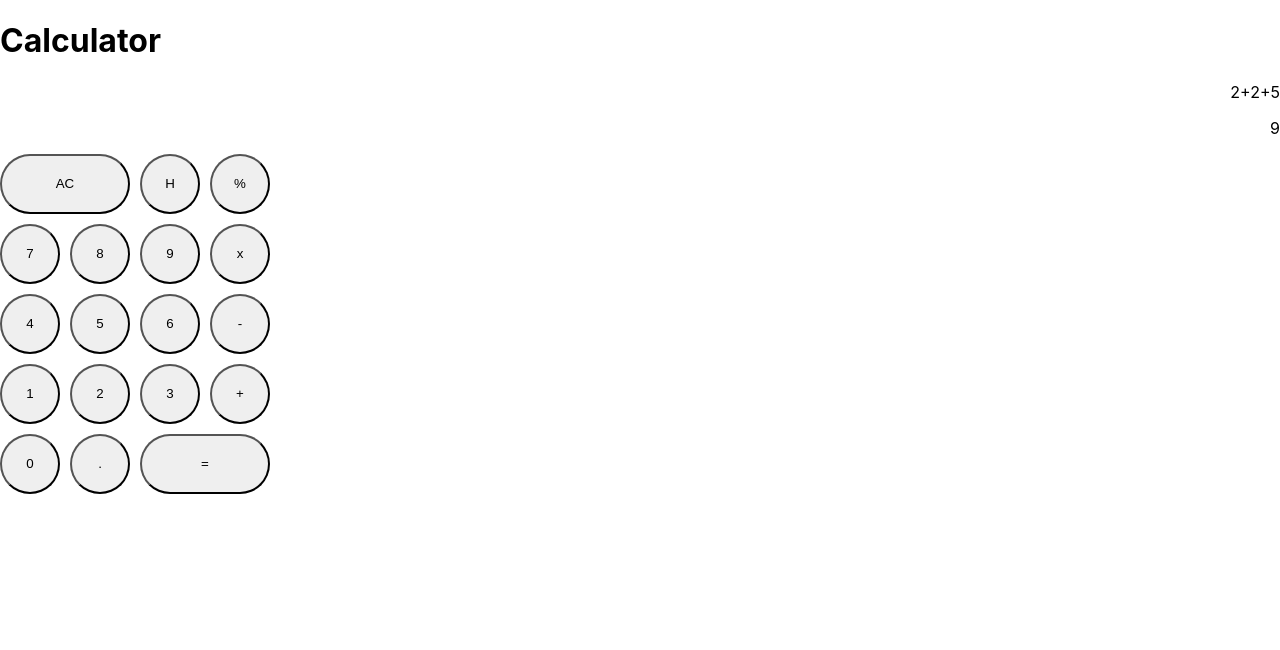
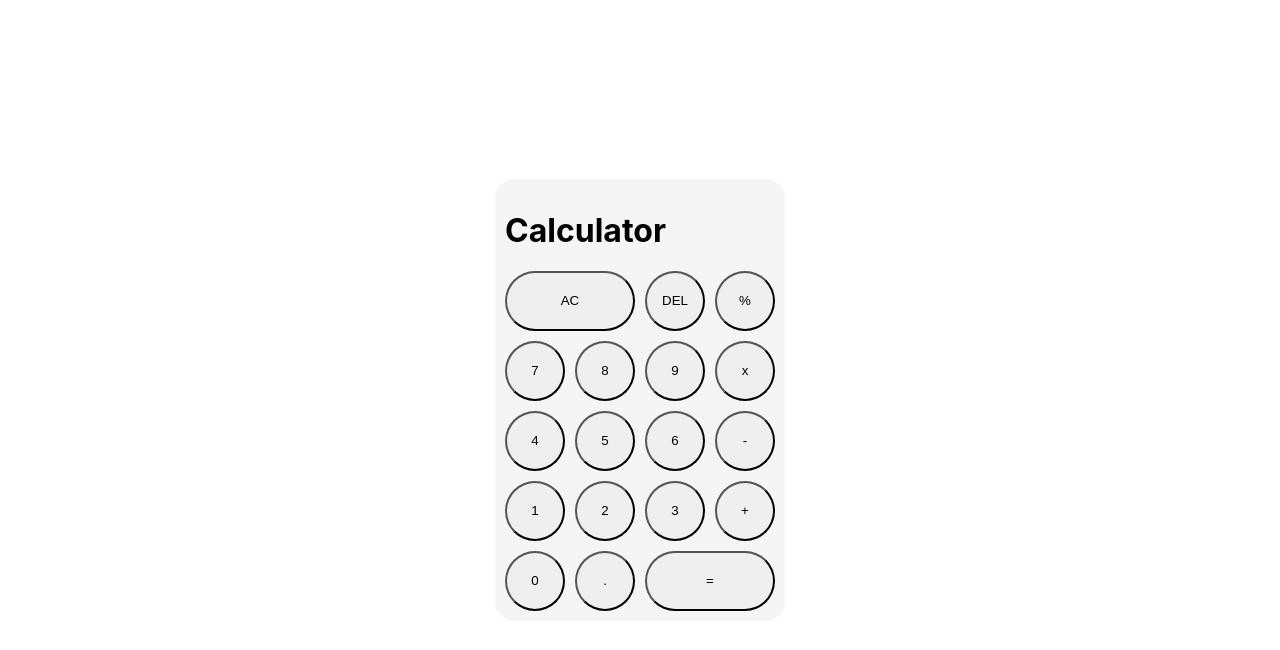
Before and after one commit to AbrarChowdhury/calculator, a React (Create React App) app: page / in a window 1280 px wide. Shown: the top 650 px of the page. Built offline with nearby package versions, Linux system fonts and the light colour scheme.

Commit message:
make it partially functional

```diff
--- a/package.json
+++ b/package.json
@@ -6,6 +6,7 @@
     "@testing-library/jest-dom": "^5.16.1",
     "@testing-library/react": "^12.1.2",
     "@testing-library/user-event": "^13.5.0",
+    "mathjs": "^10.0.2",
     "react": "^17.0.2",
     "react-dom": "^17.0.2",
     "react-scripts": "5.0.0",
--- a/src/App.js
+++ b/src/App.js
@@ -1,12 +1,8 @@
-import Display from "./components/Display";
-import ButtonGrid from "./components/ButtonGrid";
-
+import CalculatorShell from "./components/CalculatorShell";
 function App() {
   return (
     <div className="App">
-      <h1>Calculator</h1>
-      <Display opperation={"2+2+5"} result={9}/>
-      <ButtonGrid/>
+      <CalculatorShell/>
     </div>
   );
 }
--- a/src/components/ButtonGrid.jsx
+++ b/src/components/ButtonGrid.jsx
@@ -1,30 +1,47 @@
 import "./styles.scss"
+import {all, evaluate} from "mathjs"
+function ButtonGrid({operation, setOperation, setResult}) {
 
-function ButtonGrid() {
+    const append= (value) => {
+        setOperation(prevState=>{
+            return prevState+value
+        })
+    }
+
+    const clear = () => {
+        setOperation("")
+        setResult("")
+    }
+
+    const del = () => {
+
+    }
+
+
     return (
         <div id="buttonGrid">
-            <button id="clear" className="wide">AC</button>
-            <button id="history">H</button>
-            <button id="divide">%</button>
+            <button id="clear" className="wide" onClick={clear}>AC</button>
+            <button id="delete">DEL</button>
+            <button id="divide" onClick={()=>append(" / ")}>%</button>
 
-            <button id="seven">7</button>
-            <button id="eight">8</button>
-            <button id="nine">9</button>
-            <button id="multiply">x</button>
+            <button id="seven" onClick={()=>append("7")}>7</button>
+            <button id="eight" onClick={()=>append("8")}>8</button>
+            <button id="nine" onClick={()=>append("9")}>9</button>
+            <button id="multiply" onClick={()=>append(" * ")}>x</button>
 
-            <button id="four">4</button>
-            <button id="five">5</button>
-            <button id="six">6</button>
-            <button id="subtract">-</button>
+            <button id="four" onClick={()=>append("4")}>4</button>
+            <button id="five" onClick={()=>append("5")}>5</button>
+            <button id="six" onClick={()=>append("6")}>6</button>
+            <button id="subtract" onClick={()=>append(" - ")}>-</button>
 
-            <button id="one">1</button>
-            <button id="two">2</button>
-            <button id="three">3</button>
-            <button id="add">+</button>
+            <button id="one" onClick={()=>append("1")}>1</button>
+            <button id="two" onClick={()=>append("2")}>2</button>
+            <button id="three" onClick={()=>append("3")}>3</button>
+            <button id="add" onClick={()=>append(" + ")}>+</button>
 
-            <button id="">0</button>
-            <button id="decimal">.</button>
-            <button id="equals" className="wide">=</button>
+            <button id="zero" onClick={()=>append("0")}>0</button>
+            <button id="decimal" onClick={()=>append(".")}>.</button>
+            <button id="equals" className="wide" onClick={()=>setResult(evaluate(operation))}>=</button>
 
         </div>
     )
--- /dev/null
+++ b/src/components/CalculatorShell.jsx
@@ -0,0 +1,20 @@
+import { useState } from "react"
+import "./styles.scss"
+import Display from "./Display"
+import ButtonGrid from "./ButtonGrid"
+import { evaluate } from "mathjs"
+
+function CalculatorShell() {
+    const [operation, setOperation] = useState("")
+    const [result, setResult] = useState("")
+
+    return (
+        <div id="shell">
+            <h1>Calculator</h1>
+            <Display operation={operation} result={result}/>
+            <ButtonGrid setOperation={setOperation} operation={operation} setResult={setResult}/>
+        </div>
+    )
+}
+
+export default CalculatorShell
--- a/src/components/Display.jsx
+++ b/src/components/Display.jsx
@@ -1,9 +1,9 @@
 import "./styles.scss"
 
-function Display({opperation, result}) {
+function Display({operation, result}) {
     return (
         <div id="display-container">
-            <p>{opperation}</p>
+            <p>{operation}</p>
             <p id="display">{result}</p>
         </div>
     )
--- a/src/components/styles.scss
+++ b/src/components/styles.scss
@@ -1,3 +1,12 @@
+#shell{
+    width: max-content;
+    margin: auto;
+    background-color: #f5f5f5;
+    padding: 10px;
+    border-radius: 20px;
+}
+
+
 #display-container{
     text-align: right;
 }
@@ -10,6 +19,9 @@
     .wide{
         grid-column: span 2;
     }
+    .extra-wide{
+        grid-column: span 3;
+    }
     button{
         border-radius: 30px;
     }
--- a/src/index.css
+++ b/src/index.css
@@ -11,3 +11,8 @@ code {
   font-family: source-code-pro, Menlo, Monaco, Consolas, 'Courier New',
     monospace;
 }
+
+.App{
+  min-height: 100vh;
+  display: flex;
+}
```
Also changed, not shown: 1 other file (tests, documents, lock files or other folders).
